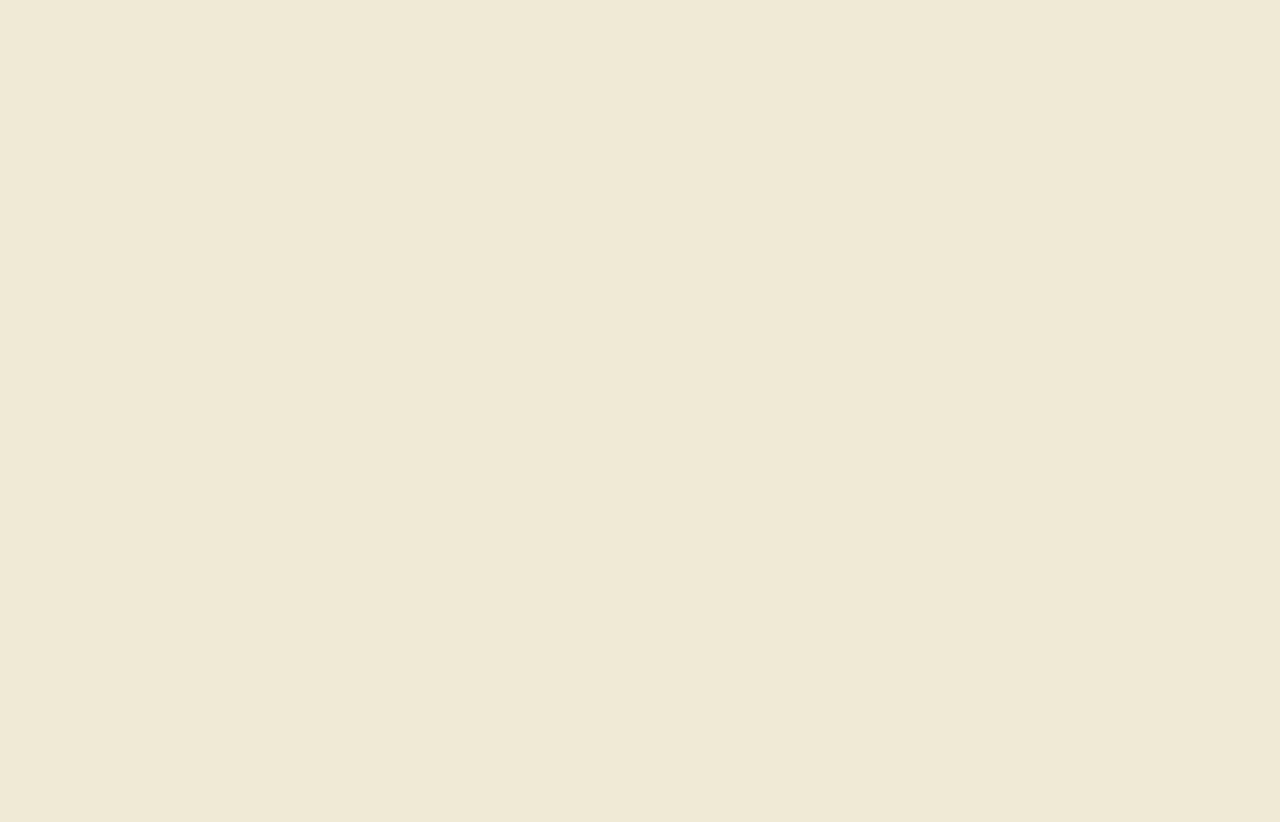
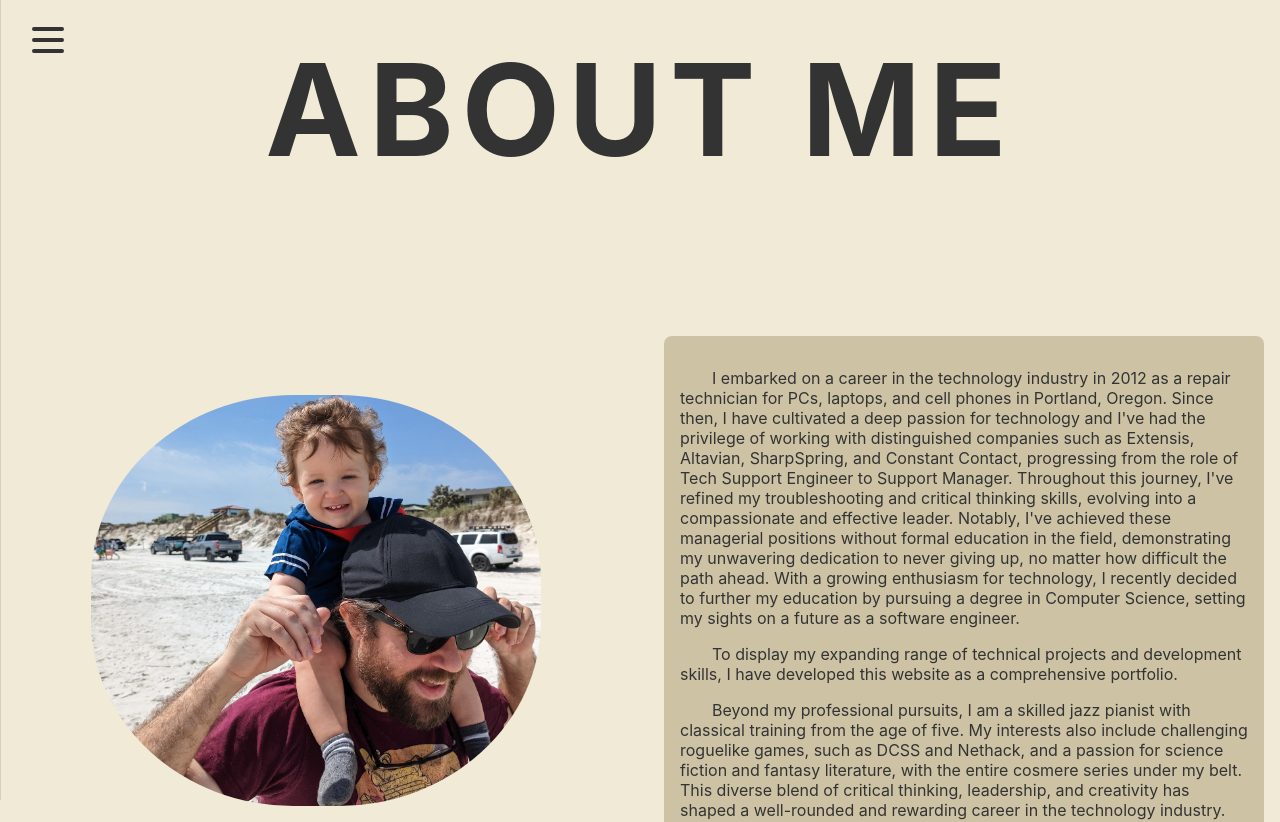
Before and after one commit to crisecheguren/resume-2023, a React (Create React App) app: page /about in a window 1280 px wide. Before the commit this address had no page. Shown: the top 822 px of the page. Before the commit the page ends 800 px from the top, so only its background shows below. Built offline with nearby package versions, Linux system fonts and the light colour scheme.

Commit message:
added about me page

```diff
--- a/src/App.js
+++ b/src/App.js
@@ -7,6 +7,7 @@ import Navigation from './routes/navigation/navigation.component';
 import Home from './routes/home/home.component';
 import Resume from './routes/resume/resume.component';
 import Projects from './routes/projects/projects.compnent';
+import AboutMe from './routes/about-me/about-me.component';
 import Contact from './routes/contact/contact.component';
 
 
@@ -21,6 +22,7 @@ const App = () => {
           <Route index element={<Home />} />
           <Route path="resume" element={<Resume />} />
           <Route path="projects" element={<Projects />} />
+          <Route path="about" element={<AboutMe />} />
           <Route path="contact" element={<Contact />} />
         </Route>
       </Routes>
--- a/src/components/menu/menu.component.jsx
+++ b/src/components/menu/menu.component.jsx
@@ -19,6 +19,10 @@ const Menu = ({ open, setOpen }) => {
         <span role="img" aria-label="projects">&#x1F4BB;</span>
         Projects
         </Link>
+      <Link to='/about' onClick={() => setOpen(!open)}>
+        <span role="img" aria-label="about-me">&#x1F44B;</span>
+        About Me
+        </Link>
       <Link to='/contact' onClick={() => setOpen(!open)}>
         <span role="img" aria-label="contact">&#x1f4e9;</span>
         Contact
--- a/src/components/typed/typed.component.jsx
+++ b/src/components/typed/typed.component.jsx
@@ -6,7 +6,7 @@ function TypedComponent({ strings, idName, loop, cursor }) {
 
     const options = {
     strings: strings,
-    typeSpeed: 50,
+    typeSpeed: 75,
     backSpeed: 50,
     loop: loop,
     showCursor: cursor,
--- /dev/null
+++ b/src/routes/about-me/about-me.component.jsx
@@ -0,0 +1,44 @@
+import { AboutWrapper, StyledContainer, StyledHeader } from "./about-me.styles";
+import { Link } from "react-router-dom";
+import { FaGithub, FaLinkedin, FaYoutube } from "react-icons/fa";
+import Image from "../../assets/PXL_20230402_154551933.jpg";
+
+const AboutMe = () => {
+    return (
+        <StyledContainer>
+            <StyledHeader>About Me</StyledHeader>
+            <AboutWrapper>
+                <div className="left">
+                    <p>
+                        <img src={Image} alt="Cris Echeguren" />
+                    </p>
+                </div>
+                <div className="right">
+                    <p>
+                    I embarked on a career in the technology industry in 2012 as a repair technician for PCs, laptops, and cell phones in Portland, Oregon. Since then, I have cultivated a deep passion for technology and I've had the privilege of working with distinguished companies such as Extensis, Altavian, SharpSpring, and Constant Contact, progressing from the role of Tech Support Engineer to Support Manager. Throughout this journey, I've refined my troubleshooting and critical thinking skills, evolving into a compassionate and effective leader. Notably, I've achieved these managerial positions without formal education in the field, demonstrating my unwavering dedication to never giving up, no matter how difficult the path ahead.  With a growing enthusiasm for technology, I recently decided to further my education by pursuing a degree in Computer Science, setting my sights on a future as a software engineer.
+                    </p>
+
+                    <p>
+                     To display my expanding range of technical projects and development skills, I have developed this website as a comprehensive portfolio.
+                     </p>
+                     <p>
+                     Beyond my professional pursuits, I am a skilled jazz pianist with classical training from the age of five. My interests also include challenging roguelike games, such as DCSS and Nethack, and a passion for science fiction and fantasy literature, with the entire cosmere series under my belt. This diverse blend of critical thinking, leadership, and creativity has shaped a well-rounded and rewarding career in the technology industry.
+                    </p>
+                </div>
+            </AboutWrapper>
+            <div className="socialWrapper">
+                    <Link to="https://github.com/crisecheguren" target='_blank'>
+                        <FaGithub className='socialMediaBtn'/>
+                    </Link>
+                    <Link to="https://www.linkedin.com/in/crisecheguren/" target="_blank">
+                        <FaLinkedin className='socialMediaBtn'/>
+                    </Link>
+                    <Link to="https://www.youtube.com/channel/UCbM9B6NScahVeBjXBVe2ZIQ" target="_blank">
+                        <FaYoutube className='socialMediaBtn'/>
+                    </Link>
+                </div>
+        </StyledContainer>
+    );
+};
+
+export default AboutMe;
--- /dev/null
+++ b/src/routes/about-me/about-me.styles.jsx
@@ -0,0 +1,116 @@
+import styled from "styled-components";
+
+
+
+export const StyledContainer = styled.div`
+    max-width: 1300px;
+    width: 100%;
+    margin: auto;
+    padding: 1rem;
+
+    .socialWrapper {
+        display: flex;
+        justify-content: center;
+        align-items: center;
+        margin-top: 2rem;
+    }
+
+
+    .socialMediaBtn {
+        margin-top: 1.5rem;
+        margin-left: 0.5rem;
+        margin-right: 0.5rem;
+        width: 75px;
+        height: 40px;
+        color: ${({ theme }) => theme.primaryDark};
+        background-color: transparent;
+        border: none;
+        border-radius: 15px;
+        cursor: pointer;
+
+        &:hover {
+        background-color: ${({ theme }) => theme.primaryDark};
+        color: ${({ theme }) => theme.primaryLight};
+        box-shadow: rgba(0, 0, 0, 0.35) 0px 5px 15px;
+
+        }
+
+    }
+`;
+
+export const AboutWrapper = styled.div`
+    display: flex;
+    gap: 3rem;
+    margin-top: 7rem;
+    justify-content: space-between;
+    position: relative;
+    width: 100%;
+    max-width: 1300px;
+
+    .left {
+        width: 100%;
+        max-width: 650px;
+        margin-top: 3%;
+        padding: 1rem;
+        display: flex;
+        flex-direction: column;
+        justify-content: center;
+        align-items: center;
+
+
+    }
+
+    .right {
+        width: 100%;
+        max-width: 650px;
+        margin-top: 3%;
+        padding: 1rem;
+        background-color: ${({ theme }) => theme.secondaryLight};
+        border-radius: 8px;
+
+        p {
+            text-indent: 2rem;
+        }
+    }
+
+    @media only screen and (max-width: 1170px) {
+
+        flex-direction: column;
+        gap: 0;
+        justify-content: center;
+        align-items: center;
+        img {
+            width: 300px;
+
+        }
+
+    }
+
+    img {
+        max-width: 450px;
+        border-radius: 45%;
+        margin-top: 1rem;
+
+    }
+`;
+
+
+
+
+
+
+export const StyledHeader = styled.h1`
+    font-size: 8em;
+    font-weight: 700;
+    color: ${({ theme }) => theme.primaryDark};
+    margin: 0;
+    padding: 0;
+    margin-bottom: 1rem;
+    margin-top: 1rem;
+    text-align: center;
+    text-transform: uppercase;
+    letter-spacing: 0.5rem;
+    @media only screen and (max-width: 1170px) {
+        font-size: 2rem;
+    }
+`;
--- a/src/routes/contact/contact.component.jsx
+++ b/src/routes/contact/contact.component.jsx
@@ -12,7 +12,6 @@ const Contact = () => {
             <StyledHeader>contact</StyledHeader>
                 <ContactWrapper>
                     <div className="left">
-
                         <StyledLink to="tel:9546478339" target="_blank">
                             <ContactItem
                                 icon={<MdLocalPhone/>}
```
Also changed, not shown: src/assets/CrisAboutMe.jpg (added), src/assets/PXL_20230402_154551933.jpg (added).
